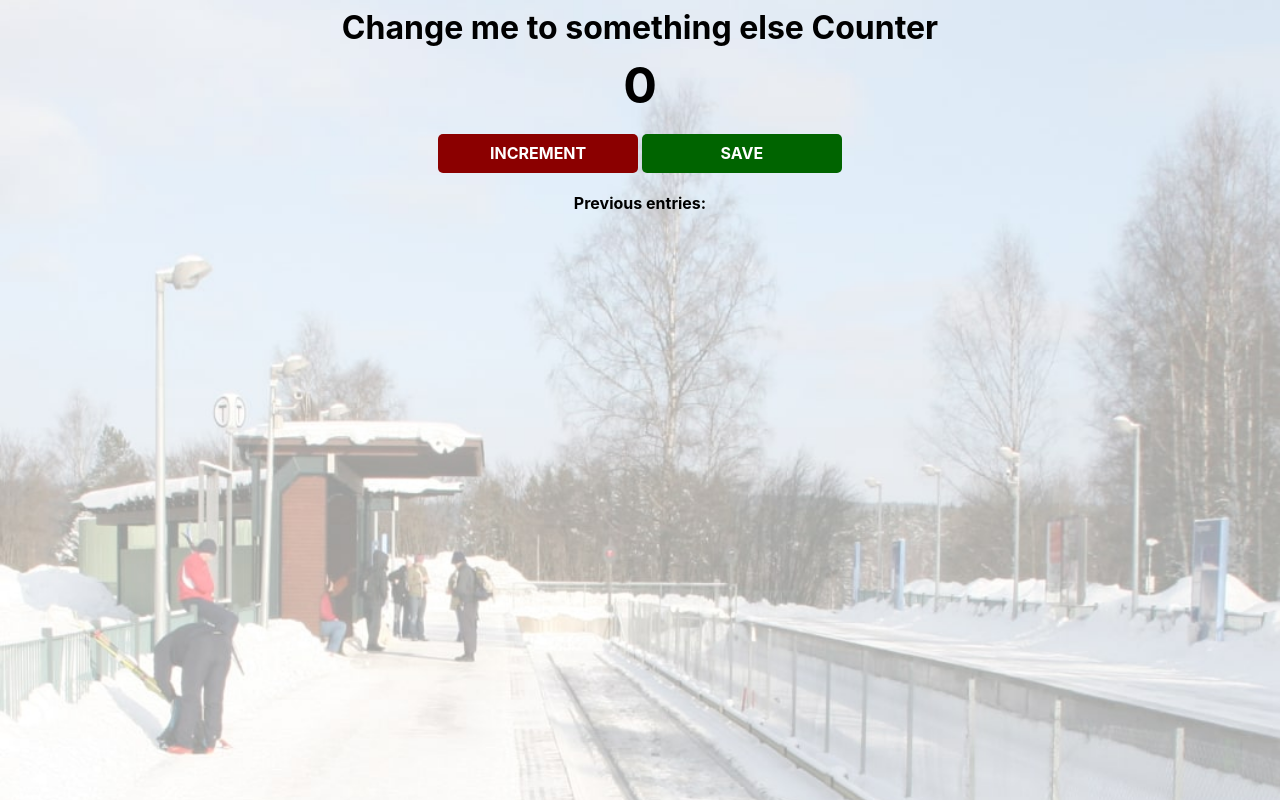
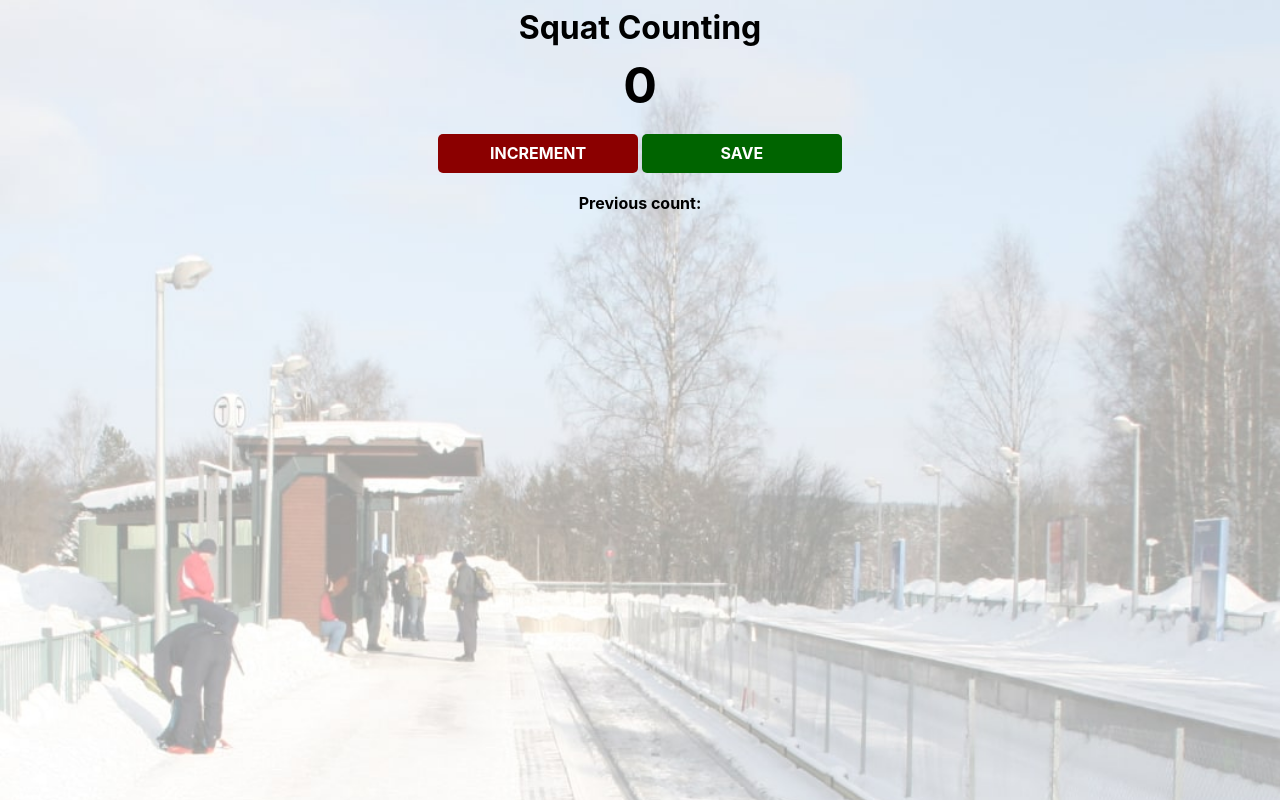
Before and after one commit to MaggieCheon/squatcounting, a website built with Vite: page index.html in a window 1280 px wide. Built offline with nearby package versions, Linux system fonts and the light colour scheme.

Commit message:
change HTML,CSS

```diff
--- a/index.html
+++ b/index.html
@@ -4,11 +4,11 @@
     </head>
     <body>
         <div class="container">
-            <h1>Change me to something else Counter</h1>
+            <h1>Squat Counting</h1>
             <h2 id="count-el">0</h2>
             <button id="increment-btn" onclick="increment()">INCREMENT</button>
             <button id="save-btn" onclick="save()">SAVE</button>
-            <p id="save-el">Previous entries: </p>
+            <p id="save-el">Previous count: </p>
         </div>
         <script src="index.js">
             nnerText
```
